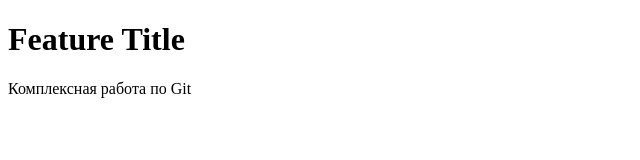
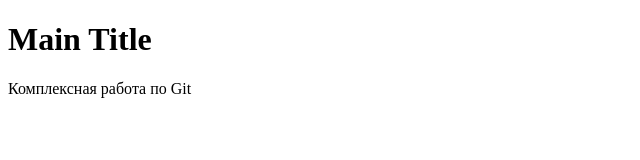
Before and after one commit to isipprsholdan-tech/git-lab-2, a plain HTML site: page index.html in a window 1280 px wide. Shown: the whole page, without its empty margins (0-640 px from the left). Drawn offline with Linux system fonts and the light colour scheme.

Commit message:
Change title to Main Title

```diff
--- a/index.html
+++ b/index.html
@@ -2,7 +2,7 @@
 <html lang="ru">
 <head><meta charset="UTF-8"><title>Git Lab 2</title></head>
 <body>
-<h1>Feature Title</h1>
+<h1>Main Title</h1>
 <p>Комплексная работа по Git</p>
 </body>
 </html>
```
